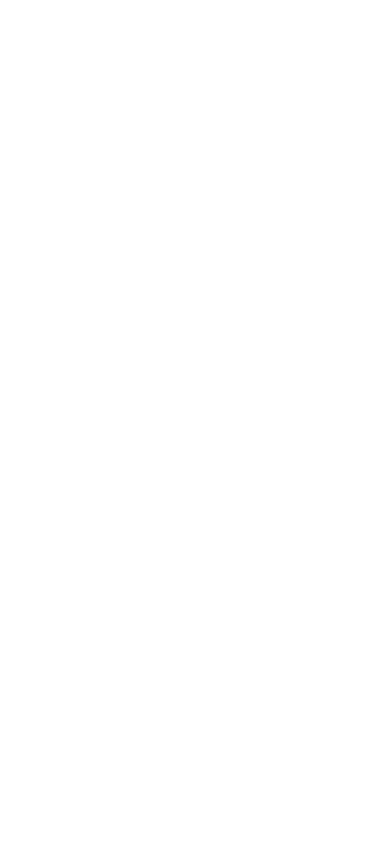
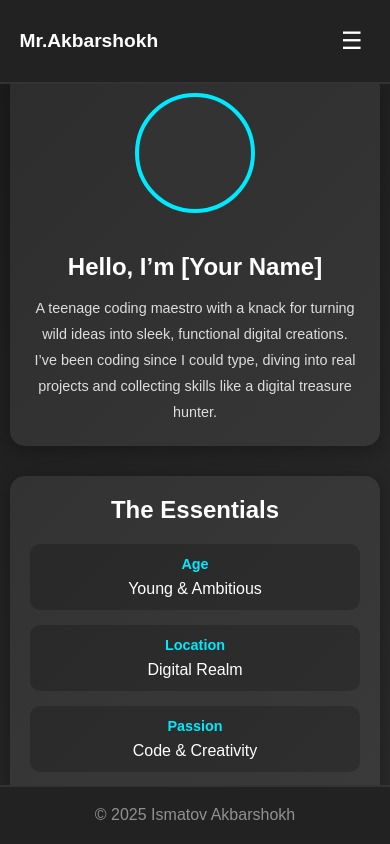
Before and after one commit to Akbarshoh404/New-Portfolio, a React (Create React App) app: page /about in a window 390 px wide. Before the commit this address had no page. Built offline with nearby package versions, Linux system fonts and the light colour scheme.

Commit message:
demo website

```diff
--- a/src/App.js
+++ b/src/App.js
@@ -3,8 +3,9 @@ import { Route, Routes } from "react-router-dom";
 import Home from "./Pages/Home";
 import Projects from "./Pages/Projects";
 import Experience from "./Pages/Experience";
+import About from "./Pages/About";
 
-import '@fortawesome/fontawesome-free/css/all.min.css';
+import "@fortawesome/fontawesome-free/css/all.min.css";
 
 function App() {
   return (
@@ -13,6 +14,7 @@ function App() {
         <Route path="/" element={<Home />} />
         <Route path="/projects" element={<Projects />} />
         <Route path="/experience" element={<Experience />} />
+        <Route path="/about" element={<About />} />
       </Routes>
     </>
   );
--- /dev/null
+++ b/src/Pages/About/index.jsx
@@ -0,0 +1,57 @@
+import React from "react";
+import Navbar from "../../Layoutes/Navbar/index";
+import Footer from "../../Layoutes/Footer/index";
+import styles from "./style.module.scss";
+
+const About = () => {
+  return (
+    <>
+      <Navbar />
+      <div className={styles.about}>
+        <div className={styles.container}>
+          <h1 className={styles.title}>About Me</h1>
+
+          <div className={styles.aboutContent}>
+            <div className={styles.profileCard}>
+              <div className={styles.profileImage}></div>
+              <div className={styles.profileText}>
+                <h2>Hello, I’m [Your Name]</h2>
+                <p className={styles.description}>
+                  A teenage coding maestro with a knack for turning wild ideas
+                  into sleek, functional digital creations. I’ve been coding
+                  since I could type, diving into real projects and collecting
+                  skills like a digital treasure hunter.
+                </p>
+              </div>
+            </div>
+
+            <div className={styles.detailsGrid}>
+              <h2 className={styles.subtitle}>The Essentials</h2>
+              <div className={styles.gridItems}>
+                <div className={styles.gridItem}>
+                  <span className={styles.label}>Age</span>
+                  <span>Young & Ambitious</span>
+                </div>
+                <div className={styles.gridItem}>
+                  <span className={styles.label}>Location</span>
+                  <span>Digital Realm</span>
+                </div>
+                <div className={styles.gridItem}>
+                  <span className={styles.label}>Passion</span>
+                  <span>Code & Creativity</span>
+                </div>
+                <div className={styles.gridItem}>
+                  <span className={styles.label}>Goal</span>
+                  <span>Build the Future</span>
+                </div>
+              </div>
+            </div>
+          </div>
+        </div>
+      </div>
+      <Footer />
+    </>
+  );
+};
+
+export default About;
--- /dev/null
+++ b/src/Pages/About/style.module.scss
@@ -0,0 +1,211 @@
+.about {
+  width: 100%;
+  height: 83vh; // Fixed height as requested
+  background: linear-gradient(135deg, #1c1c1c 0%, #2a2a2a 100%);
+  color: white;
+  display: flex; // Added flex
+  flex-direction: column; // Column direction
+  justify-content: center; // Center content vertically
+  overflow-y: auto; // Allows scrolling if content overflows
+
+  .container {
+    width: 90%;
+    max-width: 1200px;
+    margin: 0 auto;
+
+    .title {
+      font-size: 3.5rem; // Increased size
+      margin-bottom: 60px; // Increased spacing
+      text-align: center;
+      font-family: "Arial", sans-serif;
+      background: linear-gradient(to right, #00eaff, #ff4d8d);
+      -webkit-background-clip: text;
+      color: transparent;
+      text-shadow: 0 2px 6px rgba(0, 0, 0, 0.4);
+      animation: fadeIn 1s ease-in;
+    }
+
+    .aboutContent {
+      display: flex;
+      flex-direction: column;
+      gap: 50px; // Increased gap for bigger layout
+
+      .profileCard {
+        display: flex;
+        align-items: center;
+        gap: 40px; // Increased gap
+        background: rgba(255, 255, 255, 0.08);
+        padding: 30px; // Increased padding
+        border-radius: 15px;
+        box-shadow: 0 4px 20px rgba(0, 0, 0, 0.3);
+        transition: transform 0.3s ease, box-shadow 0.3s ease;
+
+        &:hover {
+          transform: translateY(-5px);
+          box-shadow: 0 6px 25px rgba(0, 234, 255, 0.2);
+        }
+
+        .profileImage {
+          width: 150px; // Increased size
+          height: 150px;
+          background: #333;
+          border-radius: 50%;
+          border: 4px solid #00eaff; // Thicker border
+          flex-shrink: 0;
+          transition: border-color 0.3s;
+
+          &:hover {
+            border-color: #ff4d8d;
+          }
+        }
+
+        .profileText {
+          flex: 1;
+
+          h2 {
+            font-size: 2.2rem; // Increased size
+            margin-bottom: 15px; // Increased spacing
+            color: #fff;
+          }
+
+          .description {
+            line-height: 1.8; // Increased for readability
+            font-size: 1.2rem; // Increased size
+            max-width: 600px; // Slightly wider
+            color: #ddd;
+          }
+        }
+      }
+
+      .detailsGrid {
+        background: rgba(255, 255, 255, 0.08);
+        padding: 30px; // Increased padding
+        border-radius: 15px;
+        box-shadow: 0 4px 20px rgba(0, 0, 0, 0.3);
+        transition: transform 0.3s ease;
+
+        &:hover {
+          transform: translateY(-5px);
+        }
+
+        .subtitle {
+          font-size: 2.2rem; // Increased size
+          margin-bottom: 20px; // Increased spacing
+          text-align: center;
+          color: #fff;
+        }
+
+        .gridItems {
+          display: grid;
+          grid-template-columns: repeat(
+            auto-fit,
+            minmax(200px, 1fr)
+          ); // Increased min width
+          gap: 20px; // Increased gap
+
+          .gridItem {
+            text-align: center;
+            padding: 15px; // Increased padding
+            background: rgba(0, 0, 0, 0.2);
+            border-radius: 10px;
+            transition: background 0.3s;
+
+            &:hover {
+              background: rgba(0, 234, 255, 0.1);
+            }
+
+            .label {
+              display: block;
+              font-size: 1.1rem; // Increased size
+              color: #00eaff;
+              font-weight: bold;
+              margin-bottom: 8px; // Increased spacing
+            }
+
+            span {
+              font-size: 1.2rem; // Increased size
+              color: #fff;
+            }
+          }
+        }
+      }
+    }
+  }
+}
+
+@keyframes fadeIn {
+  from {
+    opacity: 0;
+    transform: translateY(-20px);
+  }
+  to {
+    opacity: 1;
+    transform: translateY(0);
+  }
+}
+
+@media (max-width: 768px) {
+  .about {
+    padding: 20px 0;
+
+    .container {
+      width: 95%;
+
+      .title {
+        font-size: 2rem; // Reduced from 2.5rem
+        margin-bottom: 40px;
+      }
+
+      .aboutContent {
+        gap: 30px;
+
+        .profileCard {
+          flex-direction: column;
+          text-align: center;
+          padding: 20px;
+
+          .profileImage {
+            width: 120px;
+            height: 120px;
+          }
+
+          .profileText {
+            h2 {
+              font-size: 1.5rem; // Reduced from 1.8rem
+            }
+
+            .description {
+              max-width: 100%;
+              font-size: 0.9rem; // Reduced from 1rem
+            }
+          }
+        }
+
+        .detailsGrid {
+          padding: 20px;
+
+          .subtitle {
+            font-size: 1.5rem; // Reduced from 1.8rem
+          }
+
+          .gridItems {
+            grid-template-columns: 1fr;
+            gap: 15px;
+
+            .gridItem {
+              padding: 12px;
+
+              .label {
+                font-size: 0.9rem; // Reduced from 1rem
+              }
+
+              span {
+                font-size: 1rem; // Reduced from 1.1rem
+              }
+            }
+          }
+        }
+      }
+    }
+  }
+}
--- a/src/Pages/Experience/index.jsx
+++ b/src/Pages/Experience/index.jsx
@@ -8,15 +8,17 @@ const Experience = () => {
   const experiences = [
     {
       year: "2023 - Present",
-      title: "Senior Developer",
-      company: "Tech Corp",
-      description: "Led team in developing scalable web applications",
+      title: "Junior Front-end Wizard",
+      company: "Freelance Trailblazer",
+      description:
+        "As a teenage coding prodigy, I dove headfirst into a whirlwind of real-world projects, crafting pixel-perfect interfaces and mastering the art of problem-solving with every line of code. Experience? I’ve got a treasure chest full of it!",
     },
     {
-      year: "2020 - 2023",
-      title: "Frontend Developer",
-      company: "Web Solutions",
-      description: "Built responsive UI components and optimized performance",
+      year: "2025 - Beyond the Horizon",
+      title: "Frontend Visionary",
+      company: "Dream Collaborations Inc.",
+      description:
+        "Gearing up to conquer the digital frontier, I’m set to weave magic on epic projects alongside brilliant minds from every corner of the globe. Big ideas, bold designs, and boundless creativity—watch this space!",
     },
   ];
 
--- a/src/Pages/Experience/style.module.scss
+++ b/src/Pages/Experience/style.module.scss
@@ -1,9 +1,3 @@
-* {
-  margin: 0;
-  padding: 0;
-  box-sizing: border-box;
-}
-
 .experience {
   width: 100%;
   height: 83vh;
@@ -14,8 +8,8 @@
 
   .container {
     width: 85%;
-    max-width: 1200px;
     margin: 0 auto;
+    height: 100%;
 
     .title {
       font-size: 2.5rem;
@@ -98,12 +92,13 @@
 
         p {
           line-height: 1.6;
+          width: 100%;
         }
       }
     }
 
     .skills {
-      margin-top: 40px;
+      margin-top: 100px;
 
       .skillsTitle {
         font-size: 2rem;
@@ -151,7 +146,7 @@
       }
 
       .skillItemWrapper {
-        padding: 0 5px; // Add some spacing between slides
+        padding: 10px; // Add some spacing between slides
       }
 
       .skillItem {
@@ -177,124 +172,3 @@
     }
   }
 }
-
-@media (max-width: 768px) {
-  .experience {
-    padding: 20px 0;
-
-    .container {
-      width: 90%;
-
-      .title {
-        font-size: 2rem;
-      }
-
-      .timeline {
-        &::before {
-          left: 20px;
-        }
-
-        .timelineItem {
-          width: 100%;
-          left: 0 !important;
-          text-align: left !important;
-
-          .timelineContent {
-            padding-left: 40px !important;
-            padding-right: 0 !important;
-          }
-
-          &::after {
-            left: 12px !important;
-            right: auto !important;
-          }
-        }
-      }
-
-      .skills {
-        .skillsTitle {
-          font-size: 1.5rem;
-        }
-
-        .skillsCarousel {
-          .slick-prev {
-            left: -45px;
-          }
-
-          .slick-next {
-            right: -45px;
-          }
-
-          .slick-prev,
-          .slick-next {
-            width: 40px;
-            height: 40px;
-            font-size: 1rem;
-          }
-        }
-
-        .skillItem {
-          .skillIcon {
-            font-size: 1.3rem;
-          }
-        }
-      }
-    }
-  }
-}
-
-@media (max-width: 400px) {
-  .experience {
-    .container {
-      .timeline {
-        .timelineItem {
-          padding: 15px;
-
-          .timelineContent {
-            .year {
-              font-size: 0.85rem;
-            }
-
-            h3 {
-              font-size: 1.2rem;
-            }
-
-            h4 {
-              font-size: 0.9rem;
-            }
-
-            p {
-              font-size: 0.8rem;
-              line-height: 1.4;
-            }
-          }
-        }
-      }
-
-      .skills {
-        .skillsCarousel {
-          .slick-prev {
-            left: -35px;
-          }
-
-          .slick-next {
-            right: -35px;
-          }
-
-          .slick-prev,
-          .slick-next {
-            width: 30px;
-            height: 30px;
-            font-size: 0.9rem;
-          }
-        }
-
-        .skillItem {
-          .skillIcon {
-            font-size: 1.2rem;
-          }
-        }
-      }
-    }
-  }
-}
```
